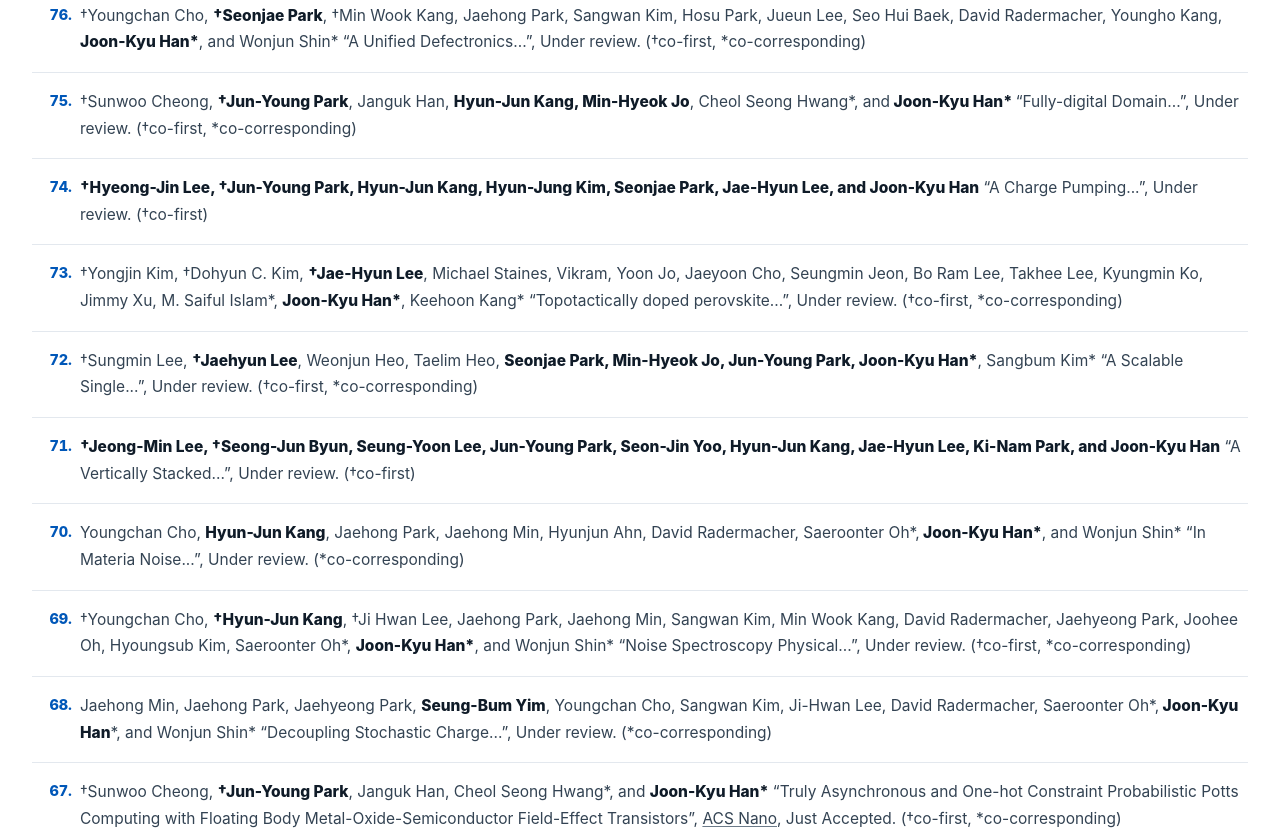
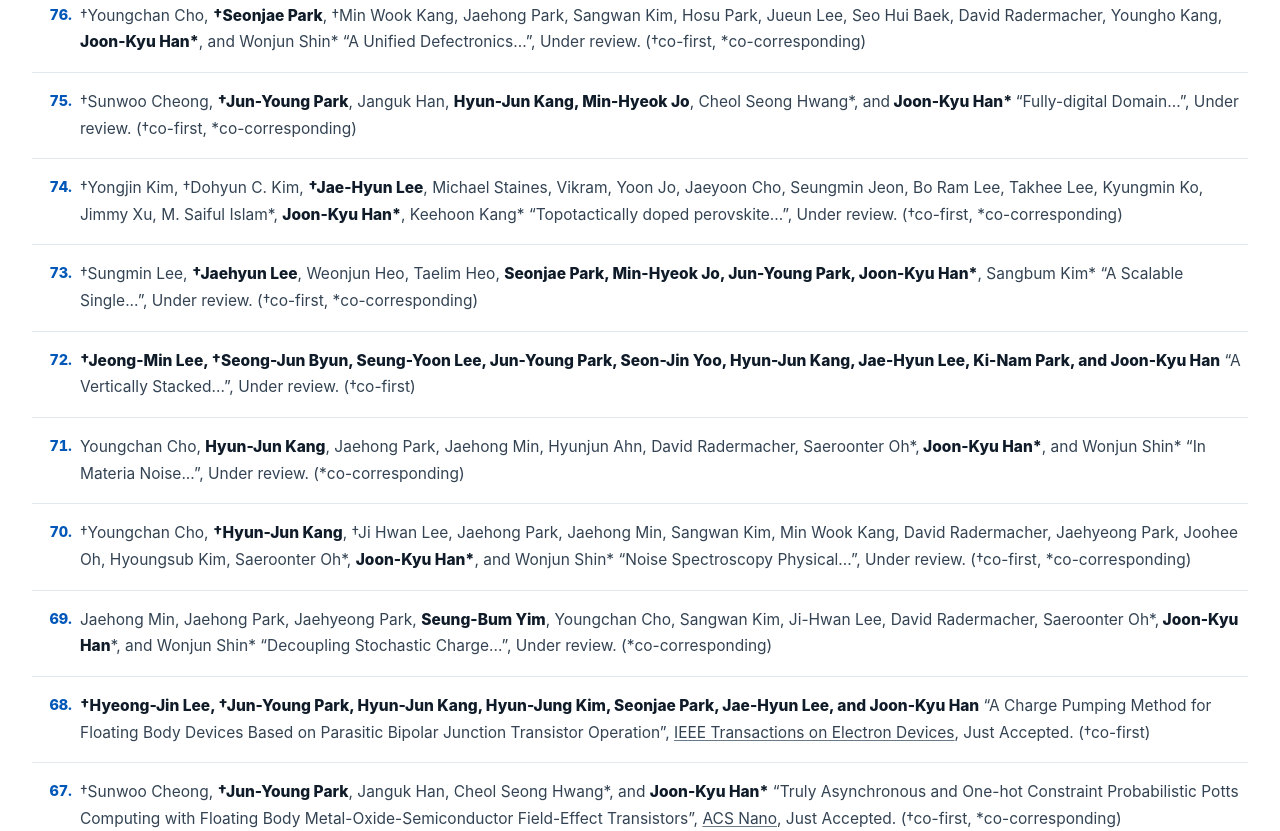
Before and after one commit to ansl413408-glitch/ansl-homepage, a plain HTML site: page publications-journal.html in a window 1280 px wide. Shown: the part 920-1751 px from the top of the page. Drawn offline with Linux system fonts and the light colour scheme; a web font is replaced by a local one.

Commit message:
Update journal publication entries

```diff
--- a/publications-journal.html
+++ b/publications-journal.html
@@ -30,13 +30,13 @@
         <li><span class="rn">77.</span> †Min Wook Kang, <b>†Seonjae Park</b>, Youngchan Cho, Jueun Lee, David Radermacher, Seojun Hwang, Suji Lee, <b>Joon-Kyu Han*</b>, and Wonjun Shin* “A Monolithic Noise...”, Under review. (†co-first, *co-corresponding)</li>
         <li><span class="rn">76.</span> †Youngchan Cho, <b>†Seonjae Park</b>, †Min Wook Kang, Jaehong Park, Sangwan Kim, Hosu Park, Jueun Lee, Seo Hui Baek, David Radermacher, Youngho Kang, <b>Joon-Kyu Han*</b>, and Wonjun Shin* “A Unified Defectronics...”, Under review. (†co-first, *co-corresponding)</li>
         <li><span class="rn">75.</span> †Sunwoo Cheong, <b>†Jun-Young Park</b>, Janguk Han, <b>Hyun-Jun Kang, Min-Hyeok Jo</b>, Cheol Seong Hwang*, and<b> Joon-Kyu Han* </b>“Fully-digital Domain...”, Under review. (†co-first, *co-corresponding)</li>
-        <li><span class="rn">74.</span> <b>†Hyeong-Jin Lee, †Jun-Young Park, Hyun-Jun Kang, Hyun-Jung Kim, Seonjae Park, Jae-Hyun Lee, and Joon-Kyu Han</b> “A Charge Pumping...”, Under review. (†co-first)</li>
-        <li><span class="rn">73.</span> †Yongjin Kim, †Dohyun C. Kim, <b>†Jae-Hyun Lee</b>, Michael Staines, Vikram, Yoon Jo, Jaeyoon Cho, Seungmin Jeon, Bo Ram Lee, Takhee Lee, Kyungmin Ko, Jimmy Xu, M. Saiful Islam*, <b>Joon-Kyu Han*</b>, Keehoon Kang* “Topotactically doped perovskite...”, Under review. (†co-first, *co-corresponding)</li>
-        <li><span class="rn">72.</span> †Sungmin Lee, <b>†Jaehyun Lee</b>, Weonjun Heo, Taelim Heo, <b>Seonjae Park, Min-Hyeok Jo, Jun-Young Park, Joon-Kyu Han*</b>, Sangbum Kim* “A Scalable Single...”, Under review. (†co-first, *co-corresponding)</li>
-        <li><span class="rn">71.</span> <b>†Jeong-Min Lee, †Seong-Jun Byun, Seung-Yoon Lee, Jun-Young Park, Seon-Jin Yoo, Hyun-Jun Kang, Jae-Hyun Lee, Ki-Nam Park, and Joon-Kyu Han</b> “A Vertically Stacked...”, Under review. (†co-first)</li>
-        <li><span class="rn">70.</span> Youngchan Cho, <b>Hyun-Jun Kang</b>, Jaehong Park, Jaehong Min, Hyunjun Ahn, David Radermacher, Saeroonter Oh*,<b> Joon-Kyu Han*</b>, and Wonjun Shin* “In Materia Noise...”, Under review. (*co-corresponding)</li>
-        <li><span class="rn">69.</span> †Youngchan Cho, <b>†Hyun-Jun Kang</b>, †Ji Hwan Lee, Jaehong Park, Jaehong Min, Sangwan Kim, Min Wook Kang, David Radermacher, Jaehyeong Park, Joohee Oh, Hyoungsub Kim, Saeroonter Oh*, <b>Joon-Kyu Han*</b>, and Wonjun Shin* “Noise Spectroscopy Physical...”, Under review. (†co-first, *co-corresponding)</li>
-        <li><span class="rn">68.</span> Jaehong Min, Jaehong Park, Jaehyeong Park, <b>Seung-Bum Yim</b>, Youngchan Cho, Sangwan Kim, Ji-Hwan Lee, David Radermacher, Saeroonter Oh*,<b> Joon-Kyu Han</b>*, and Wonjun Shin* “Decoupling Stochastic Charge...”, Under review. (*co-corresponding)</li>
+        <li><span class="rn">74.</span> †Yongjin Kim, †Dohyun C. Kim, <b>†Jae-Hyun Lee</b>, Michael Staines, Vikram, Yoon Jo, Jaeyoon Cho, Seungmin Jeon, Bo Ram Lee, Takhee Lee, Kyungmin Ko, Jimmy Xu, M. Saiful Islam*, <b>Joon-Kyu Han*</b>, Keehoon Kang* “Topotactically doped perovskite...”, Under review. (†co-first, *co-corresponding)</li>
+        <li><span class="rn">73.</span> †Sungmin Lee, <b>†Jaehyun Lee</b>, Weonjun Heo, Taelim Heo, <b>Seonjae Park, Min-Hyeok Jo, Jun-Young Park, Joon-Kyu Han*</b>, Sangbum Kim* “A Scalable Single...”, Under review. (†co-first, *co-corresponding)</li>
+        <li><span class="rn">72.</span> <b>†Jeong-Min Lee, †Seong-Jun Byun, Seung-Yoon Lee, Jun-Young Park, Seon-Jin Yoo, Hyun-Jun Kang, Jae-Hyun Lee, Ki-Nam Park, and Joon-Kyu Han</b> “A Vertically Stacked...”, Under review. (†co-first)</li>
+        <li><span class="rn">71.</span> Youngchan Cho, <b>Hyun-Jun Kang</b>, Jaehong Park, Jaehong Min, Hyunjun Ahn, David Radermacher, Saeroonter Oh*,<b> Joon-Kyu Han*</b>, and Wonjun Shin* “In Materia Noise...”, Under review. (*co-corresponding)</li>
+        <li><span class="rn">70.</span> †Youngchan Cho, <b>†Hyun-Jun Kang</b>, †Ji Hwan Lee, Jaehong Park, Jaehong Min, Sangwan Kim, Min Wook Kang, David Radermacher, Jaehyeong Park, Joohee Oh, Hyoungsub Kim, Saeroonter Oh*, <b>Joon-Kyu Han*</b>, and Wonjun Shin* “Noise Spectroscopy Physical...”, Under review. (†co-first, *co-corresponding)</li>
+        <li><span class="rn">69.</span> Jaehong Min, Jaehong Park, Jaehyeong Park, <b>Seung-Bum Yim</b>, Youngchan Cho, Sangwan Kim, Ji-Hwan Lee, David Radermacher, Saeroonter Oh*,<b> Joon-Kyu Han</b>*, and Wonjun Shin* “Decoupling Stochastic Charge...”, Under review. (*co-corresponding)</li>
+        <li><span class="rn">68.</span> <b>†Hyeong-Jin Lee, †Jun-Young Park, Hyun-Jun Kang, Hyun-Jung Kim, Seonjae Park, Jae-Hyun Lee, and Joon-Kyu Han</b> “A Charge Pumping Method for Floating Body Devices Based on Parasitic Bipolar Junction Transistor Operation”, <u>IEEE Transactions on Electron Devices</u>, Just Accepted. (†co-first)</li>
         <li><span class="rn">67.</span> †Sunwoo Cheong, <b>†Jun-Young Park</b>, Janguk Han, Cheol Seong Hwang*, and <b>Joon-Kyu Han*</b> “Truly Asynchronous and One-hot Constraint Probabilistic Potts Computing with Floating Body Metal-Oxide-Semiconductor Field-Effect Transistors”, <u>ACS Nano</u>, Just Accepted. (†co-first, *co-corresponding)</li>
         <li><span class="rn">66.</span> †Min Wook Kang, <b>†Seonjae Park</b>, Youngchan Cho, Seo Hui Beak, David Radermacher, <b>Joon-Kyu Han*</b>, and Wonjun Shin* “Synapse-Integrated Noise-Spectroscopy Physical Unclonable Functions”, <u>Advanced Functional Materials</u>, Just accepted. (†co-first, *co-corresponding)</li>
         <li><span class="rn">65.</span> Dokyoung Lee, <b>Jun-Young Park, Joon-Kyu Han*</b>, and Sungho Kim* “Resolving hidden interface-trap capture times through stochastic current transients in multitrap nanoscale transistors”, <u>Scientific Reports</u>, Just Accepted. (*co-corresponding author)</li>
```
